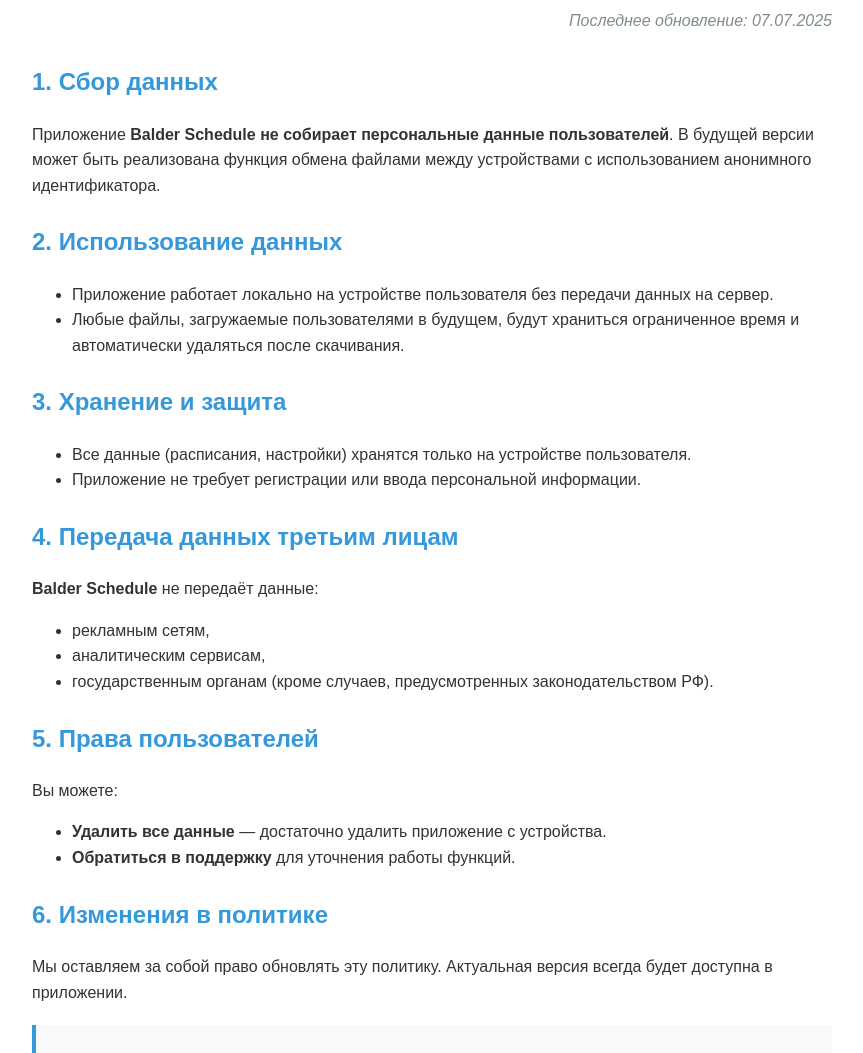
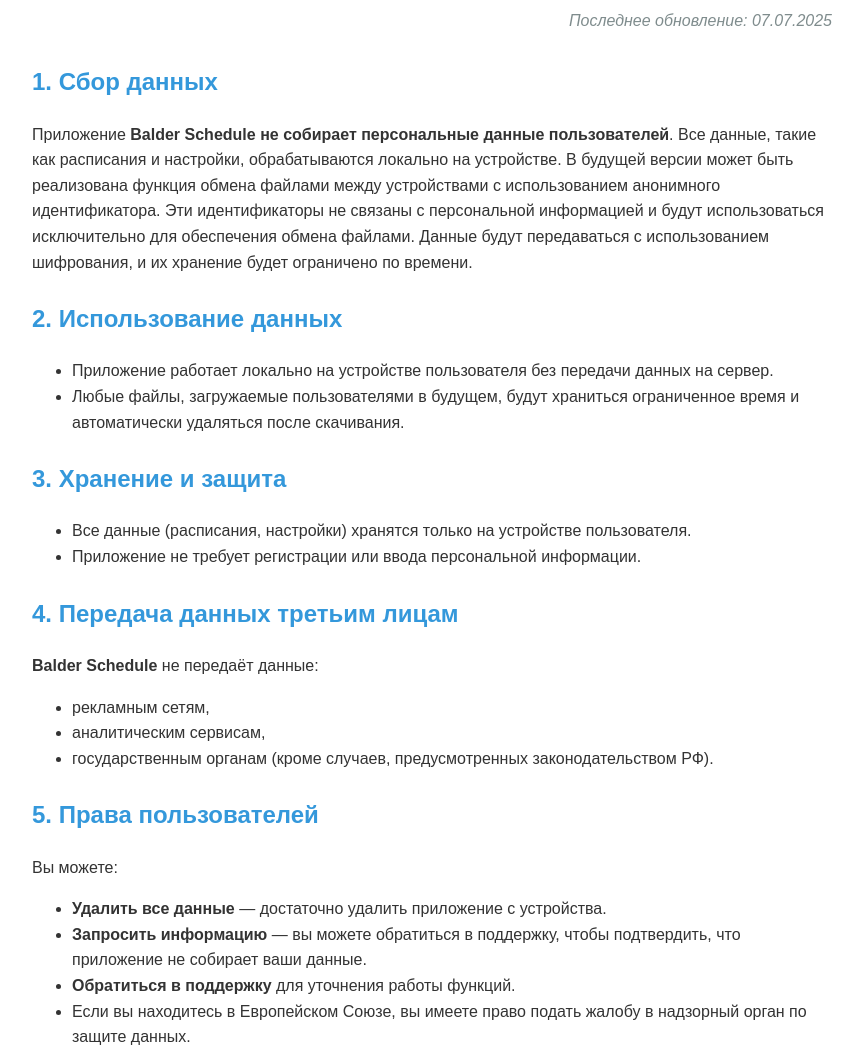
Before and after one commit to eimarinin/balder_schedule-privacy, a plain HTML site: page index.html in a window 1280 px wide. Shown: the part 160-1213 px from the top of the page, without its empty margins (208-1071 px from the left). Drawn offline with Linux system fonts and the light colour scheme.

Commit message:
22.07.2025

```diff
--- a/index.html
+++ b/index.html
@@ -49,9 +49,11 @@
 	<div class="last-updated">Последнее обновление: 07.07.2025</div>
 
 	<h2>1. Сбор данных</h2>
-	<p>Приложение <strong>Balder Schedule</strong> <strong>не собирает персональные данные пользователей</strong>. В
-		будущей версии может быть реализована функция обмена файлами между устройствами с использованием анонимного
-		идентификатора.</p>
+	<p>Приложение <strong>Balder Schedule</strong> <strong>не собирает персональные данные пользователей</strong>. Все
+		данные, такие как расписания и настройки, обрабатываются локально на устройстве. В будущей версии может быть
+		реализована функция обмена файлами между устройствами с использованием анонимного идентификатора. Эти
+		идентификаторы не связаны с персональной информацией и будут использоваться исключительно для обеспечения обмена
+		файлами. Данные будут передаваться с использованием шифрования, и их хранение будет ограничено по времени.</p>
 
 	<h2>2. Использование данных</h2>
 	<ul>
@@ -78,7 +80,11 @@
 	<p>Вы можете:</p>
 	<ul>
 		<li><strong>Удалить все данные</strong> — достаточно удалить приложение с устройства.</li>
+		<li><strong>Запросить информацию</strong> — вы можете обратиться в поддержку, чтобы подтвердить, что приложение
+			не собирает ваши данные.</li>
 		<li><strong>Обратиться в поддержку</strong> для уточнения работы функций.</li>
+		<li>Если вы находитесь в Европейском Союзе, вы имеете право подать жалобу в надзорный орган по защите данных.
+		</li>
 	</ul>
 
 	<h2>6. Изменения в политике</h2>
```
